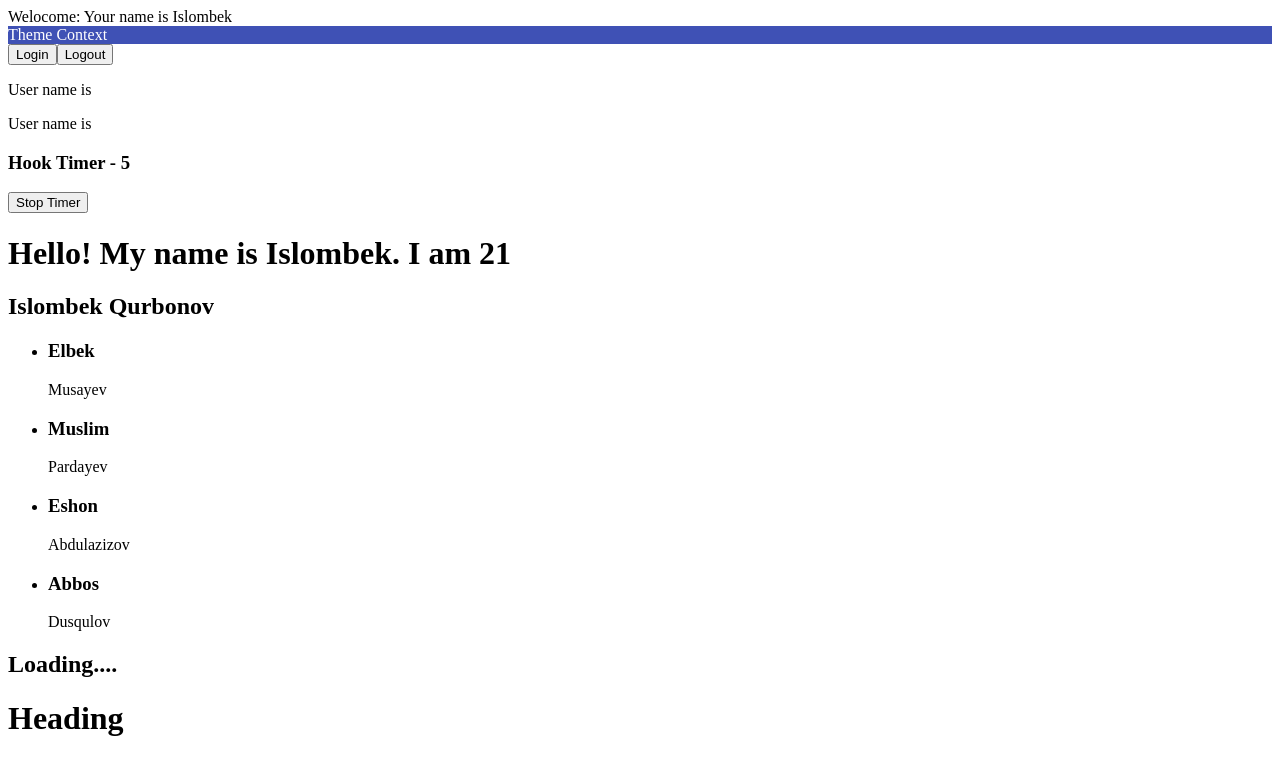
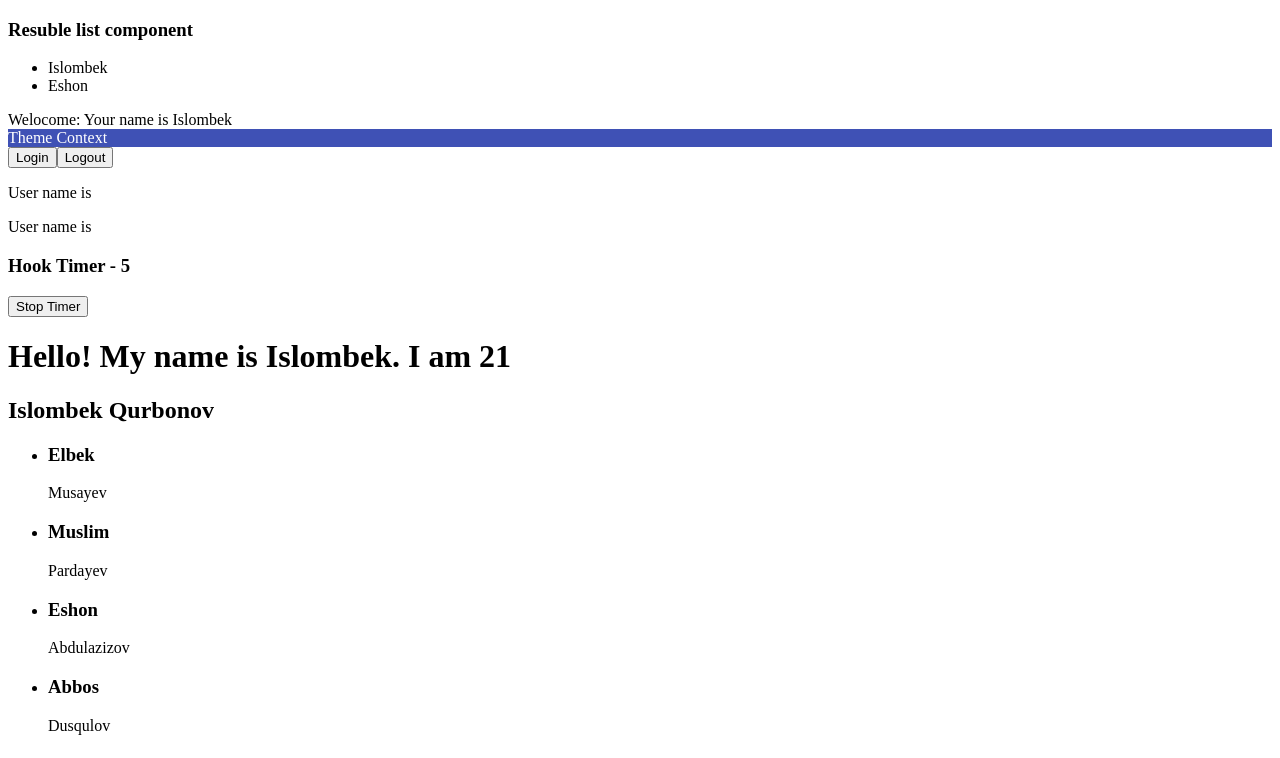
Before and after one commit to Islombek-FD/React-TypeScript, a React (Create React App) app: page / in a window 1280 px wide. Shown: the top 758 px of the page. Built offline with nearby package versions, Linux system fonts and the light colour scheme.

Commit message:
Add Genirecs Types

```diff
--- a/src/App.tsx
+++ b/src/App.tsx
@@ -14,6 +14,7 @@ import User from './context/User';
 import MutableRef from './ref/MutableRef';
 import Private from './auth/Private';
 import Profile from './auth/Profile';
+import List from './genirics/List';
 import { ThemeContextProvider } from './context/ThemBox/ThemeContext';
 import { UserContextProvider } from './context/User/UserContext';
 
@@ -44,6 +45,19 @@ function App() {
 
   return (
     <div className="App">
+      {/* <List items={['Islombek', 'Eshon']} clickHandler={((value) => console.log(value))} />
+
+      <List items={[2001, 2003]} clickHandler={((value) => console.log(value))} /> */}
+
+      <List items={[{
+        id: 1,
+        first: 'Islombek'
+      }, {
+        id: 2,
+        first: 'Eshon'
+      }]}
+      clickHandler={((value) => console.log(value))} />
+
       <Private isLoginIn={true} component={Profile} />
 
       <ThemeContextProvider>
--- /dev/null
+++ b/src/genirics/Item/index.tsx
@@ -0,0 +1,17 @@
+import React from 'react';
+import { ItemValueProps } from '../List';
+
+type ItemProps<T> = {
+   item: T;
+   clickHandler: (value: T) => void;
+}
+
+function Item<T extends ItemValueProps>({ item, clickHandler }: ItemProps<T>) {
+  return (
+    <li onClick={() => clickHandler(item)}>
+      {item.first}
+    </li>
+  )
+}
+
+export default Item;
--- /dev/null
+++ b/src/genirics/List/index.tsx
@@ -0,0 +1,27 @@
+import React from 'react';
+import Item from '../Item';
+
+type ListProps<T> = {
+   items: T[];
+   clickHandler: (value: T) => void;
+}
+ export type ItemValueProps = {
+   id: number;
+   first: string;
+}
+
+function List<T extends ItemValueProps>({ items, clickHandler } : ListProps<T>) {
+  return (
+    <div>
+      <h3>Resuble list component</h3>
+
+      <ul>
+         { items.map(item => (
+            <Item item={item} clickHandler={clickHandler} key={item.id} />
+         ))}
+      </ul>
+    </div>
+  )
+}
+
+export default List;
```
